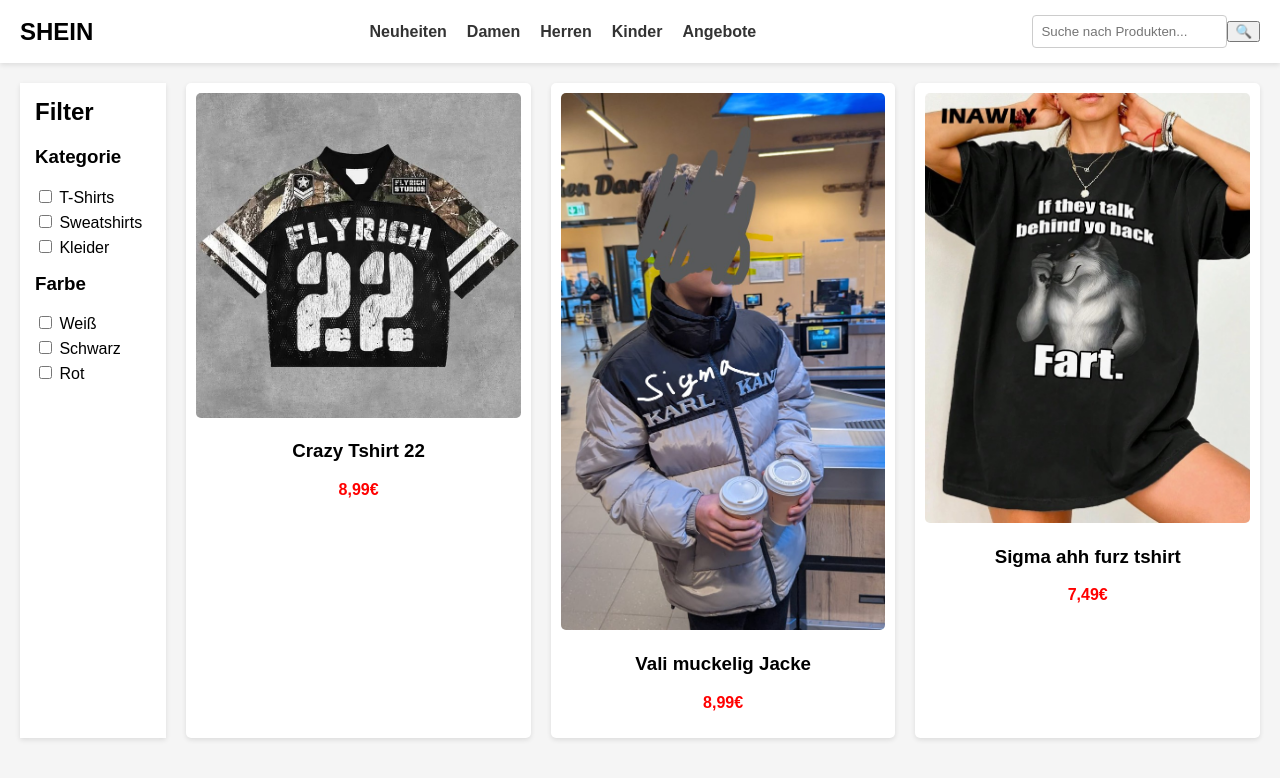
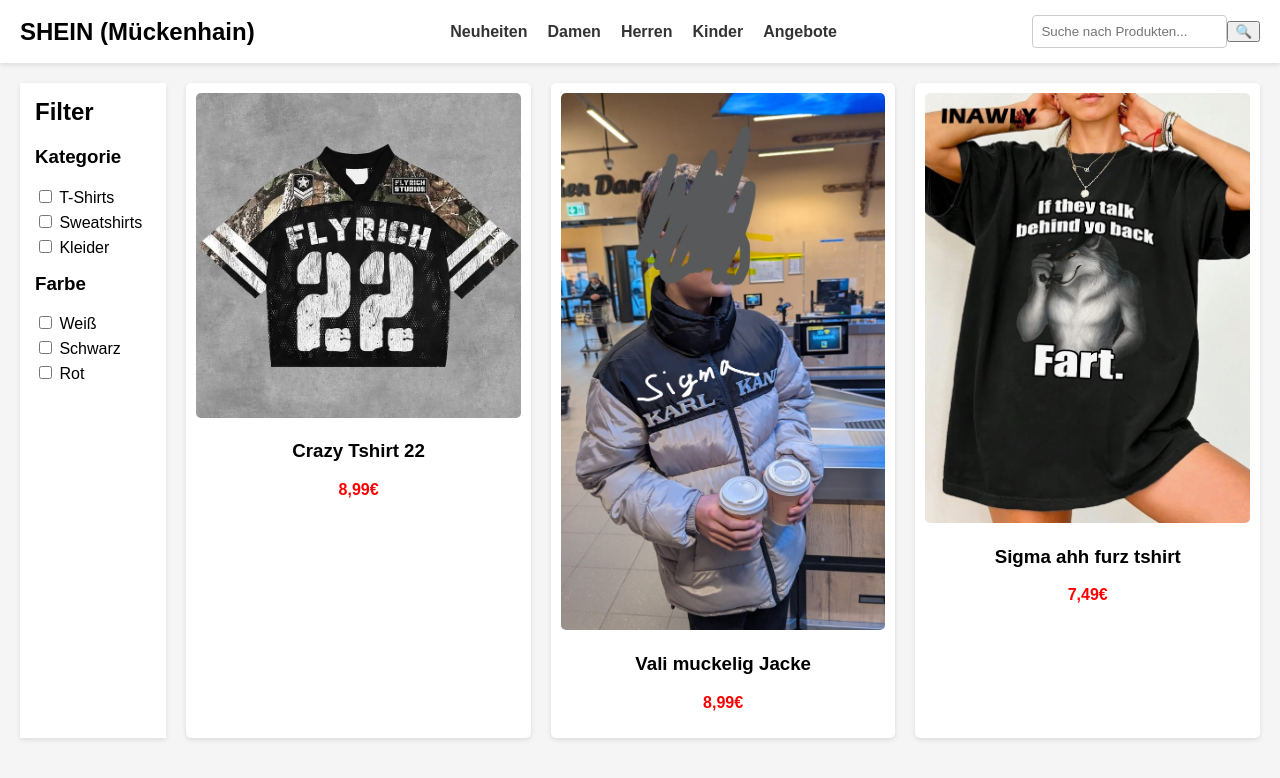
Before and after one commit to kingm022/shein_fake, a plain HTML site: page index.html in a window 1280 px wide. Drawn offline with Linux system fonts and the light colour scheme.

Commit message:
Update index.html

```diff
--- a/index.html
+++ b/index.html
@@ -9,7 +9,7 @@
 <body>
     <!-- Navigationsleiste -->
     <header>
-        <div class="logo">SHEIN</div>
+        <div class="logo">SHEIN (Mückenhain)</div>
         <nav>
             <ul>
                 <li><a href="#">Neuheiten</a></li>
```
